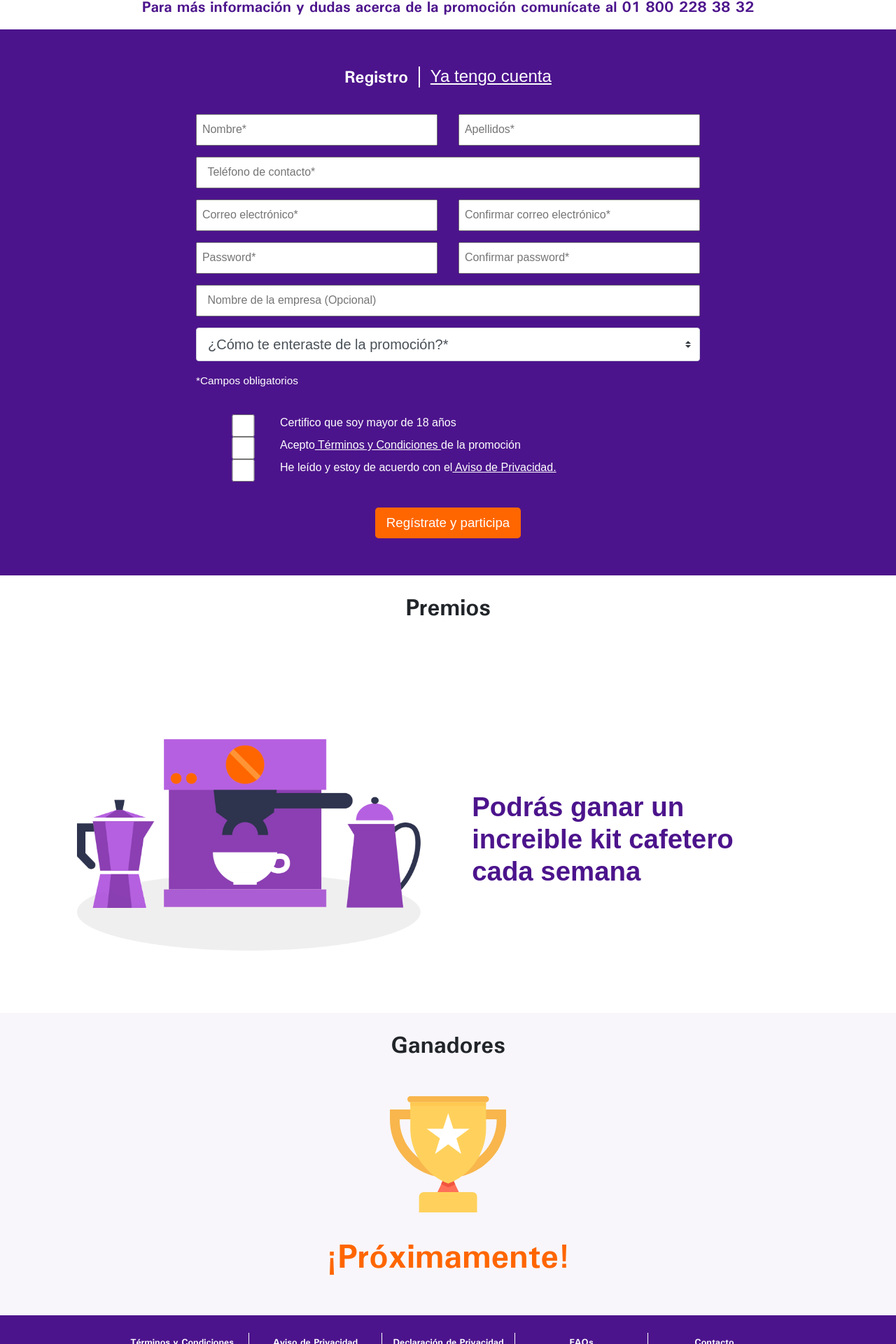
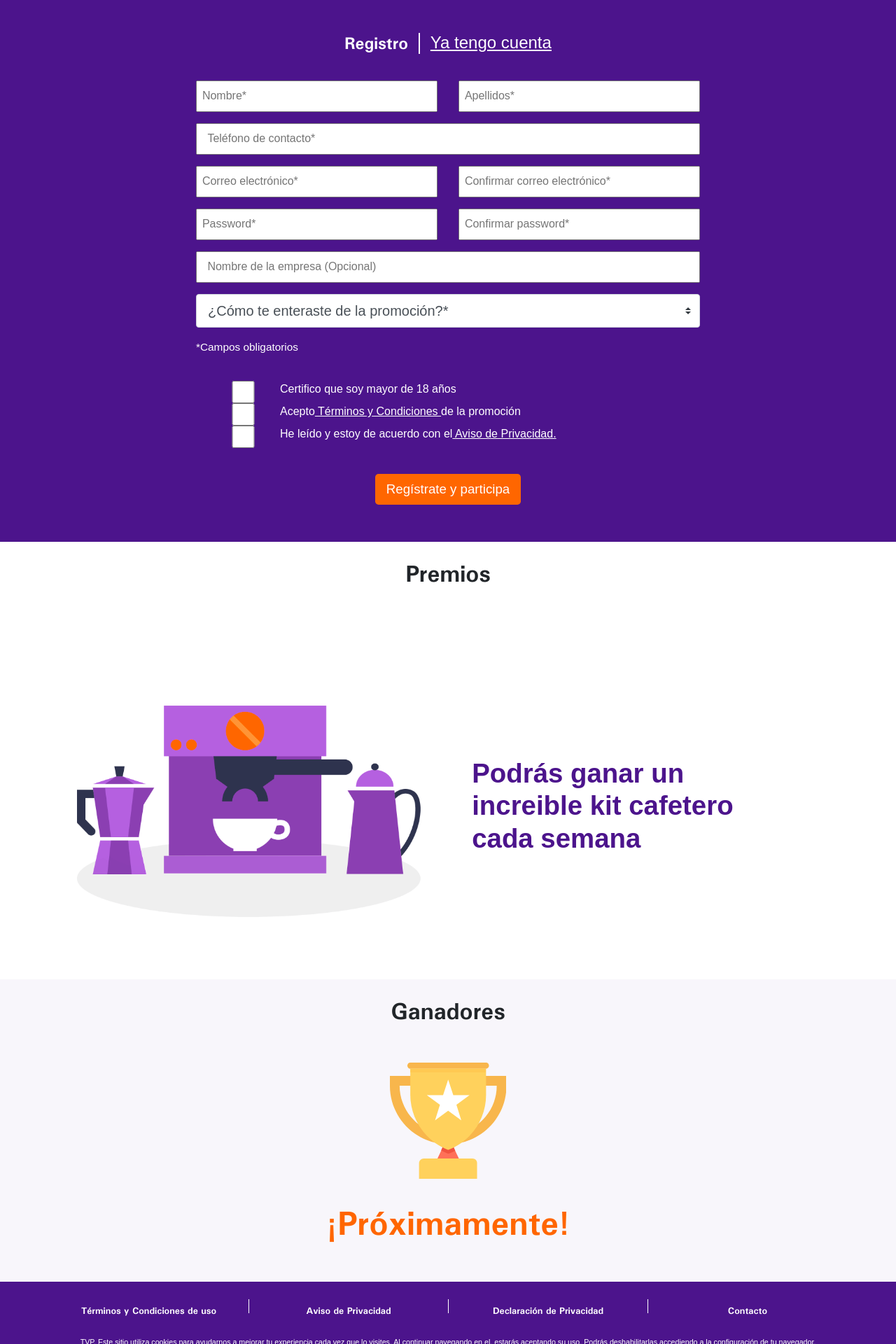
Before and after one commit to ArturoOcampo93/FedexChile2019, a PHP site: page / in a window 1280 px wide. Shown: the part 920-2840 px from the top of the page at 70% size. Run offline with PHP 8.4, Linux system fonts and the light colour scheme.

Commit message:
Index - Ajustes

```diff
--- a/css/styles.css
+++ b/css/styles.css
@@ -528,6 +528,7 @@
   text-align: center;
 }
 .linea{
+  width: 100%;
   border-left: 1px solid white;
   height: 20px;
 }
--- a/index.html
+++ b/index.html
@@ -100,14 +100,16 @@
           </div>
           <div class="col-sm">
             <img class="icono aos-item" data-aos="fade-up" src="images/Imagen-Muestra-Mecanica(3).png" alt="icono">
-            <p class="TextoMecanica">¡Participa para ganar 1 de los 5 certificados de regalo cada semana!</p>
+            <p class="TextoMecanica">¡Participa para ganar un increible kit cafetero cada semana!</p>
           </div>
         </div>
-        <div class="row">
+
+        <!--Numero de teléfono-->
+        <!--<div class="row">
           <div class="col-12">
             <p class="textcenter bigtext">Para más información y dudas acerca de la promoción comunícate al <a href="tel:018002283832">01 800 228 38 32</a></p>
           </div>
-        </div>
+        </div>-->
       </div>
 
       <!--Form Section-->
@@ -513,21 +515,26 @@
     <footer>
       <div class="container">
         <div class="row center">
-          <div class="col-12 col-md-2 center linea">
+          <div class="col-12 col-md-3 center linea">
             <h4><a href="PDF/TC-FedEx.pdf" target="_blank">Términos y Condiciones de uso</a></h4>
           </div>
-          <div class="col-12 col-md-2 center linea">
+          <div class="col-12 col-md-3 center linea">
             <h4><a href="PDF/AvisoPrivacidad.pdf" target="_blank">Aviso de Privacidad</a></h4>
           </div>
-          <div class="col-12 col-md-2 center linea">
+          <div class="col-12 col-md-3 center linea">
             <h4><a href="https://www.fedex.com/es-mx/privacy-policy.html" target="_blank">Declaración de Privacidad</a></h4>
           </div>
+
+          <!--
           <div class="col-12 col-md-2 center linea">
             <h4><a href="PDF/FAQs.pdf" target="_blank">FAQs</a></h4>
           </div>
-          <div class="col-12 col-md-2 center linea">
+          -->
+
+          <div class="col-12 col-md-3 center linea">
             <h4><a href="#" data-toggle="modal" data-target="#contacto">Contacto</a></h4>
           </div>
+
         </div>
         <div class="row">
           <div class="col-12 center">
```
Also changed, not shown: images/Imagen-Muestra-Mecanica(3).png, 3 other files.
